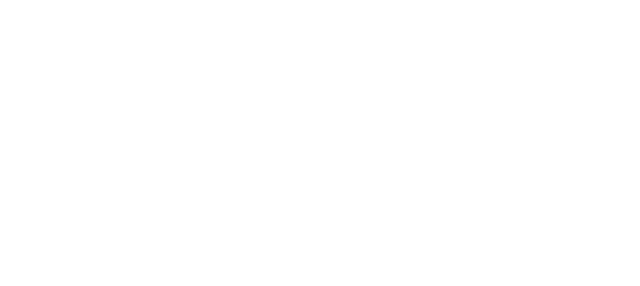
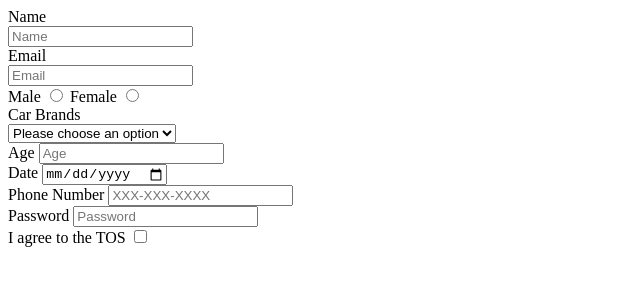
Before and after one commit to acciojob/signup-form-car-yaghouse, a website: page main.html in a window 1280 px wide. Shown: the whole page, without its empty margins (0-640 px from the left). Drawn offline with Linux system fonts and the light colour scheme.

Commit message:
created a submission

```diff
--- a/main.html
+++ b/main.html
@@ -1,16 +1,37 @@
 <!DOCTYPE html>
-
 <html>
-
 <head>
 	<link rel="stylesheet" href="styles.css">
 </head>
-
 <body>
-	<!-- the entire body must be written by student -->
-    <script type="text/javascript" src="./script.js">
-</script>
-
+    <script type="text/javascript" src="./script.js"></script>
+	<form method="post">
+	<label for="Name">Name</label><br>
+	<input type="text" id="Name" placeholder="Name" required><br>
+	<label for="Email">Email</label><br>
+	<input type="email" id="Email" placeholder="Email" required><br>
+	<label for="gender_m">Male</label>
+    <input type="radio" id="gender_m" name="gender" value="Male" required>
+    <label for="gender_f">Female</label>
+	<input type="radio" id="gender_f" name="gender" value="Female" required><br>
+	<label for="car_brands">Car Brands</label><br>
+	<select id="car_brands" name="car_brands">
+	<option value="" selected disabled>Please choose an option</option>
+	<option value="volvo">Volvo</option>
+	<option value="bmw">BMW</option>
+	<option value="glr">GLR</option>
+	<option value="gwagon">G-Wagon</option>
+	</select><br>
+	<label for="age">Age</label>
+	<input type="number" id="age" placeholder="Age" required><br>
+	<label for="dob">Date</label>
+	<input type="date" id="dob" required><br>
+	<label for="tel">Phone Number</label>
+	<input type="tel" id="tel" placeholder="XXX-XXX-XXXX" required><br>
+	<label for="password">Password</label>
+    <input type="password" id="password" placeholder="Password" required><br>
+	<label for="tos"> I agree to the TOS</label>
+	<input type="checkbox" id="tos" required>
+	</form>
 </body>
-
 </html>
```
